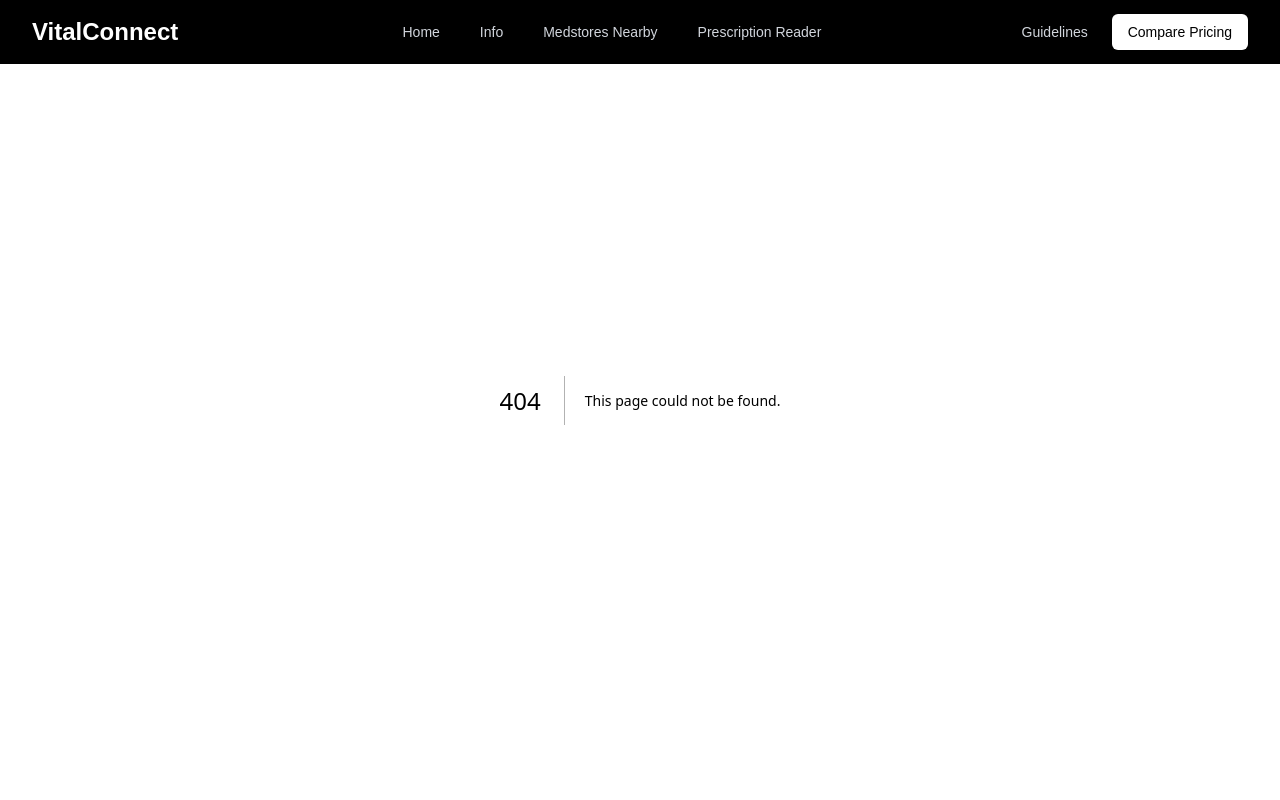
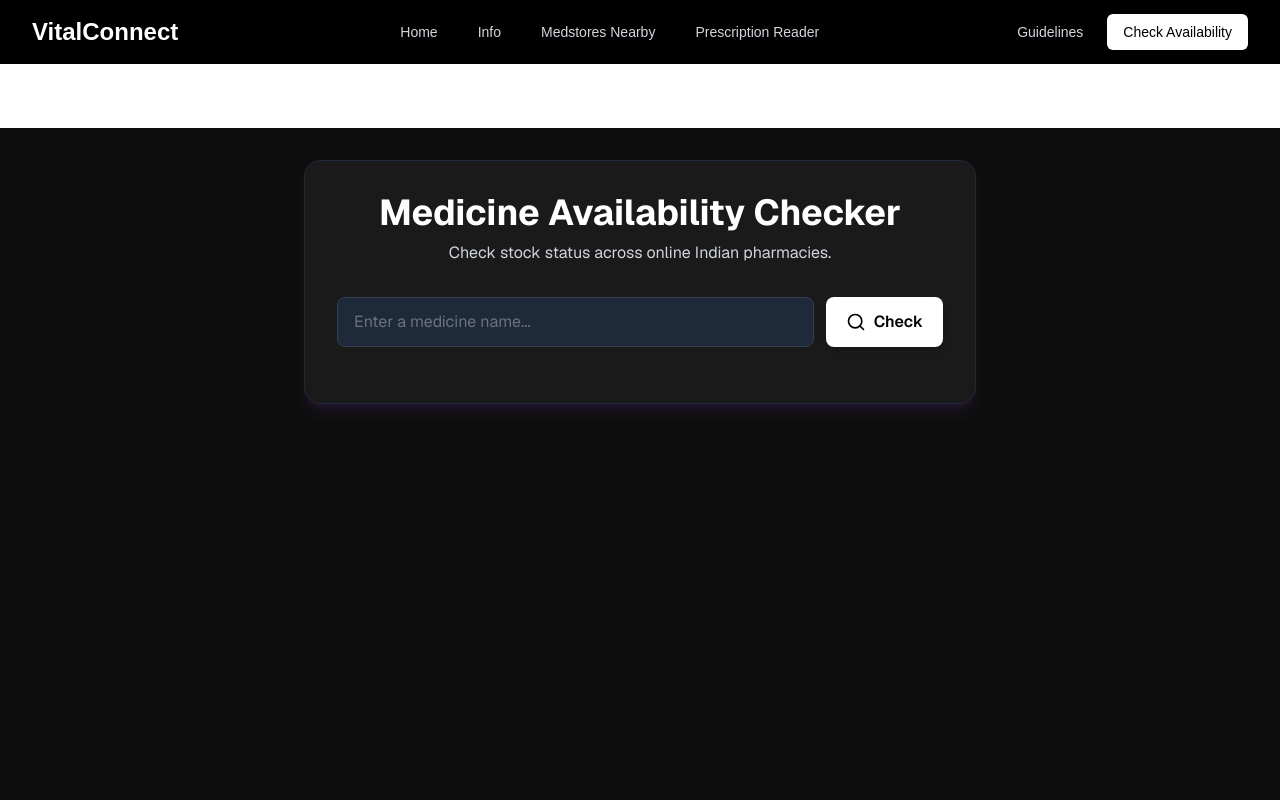
Before and after one commit to vanshkw/vitalconnect, a Next.js app: page /availability in a window 1280 px wide. Before the commit this address had no page. Shown: the top 800 px of the page. Built offline with nearby package versions, Linux system fonts and the light colour scheme.

Commit message:
availibility page done

```diff
--- /dev/null
+++ b/src/app/availability/page.js
@@ -0,0 +1,162 @@
+'use client';
+
+import { useState } from 'react';
+
+// === UI Helper Components ===
+
+const SearchIcon = () => (
+    <svg xmlns="http://www.w3.org/2000/svg" width="20" height="20" viewBox="0 0 24 24" fill="none" stroke="currentColor" strokeWidth="2" strokeLinecap="round" strokeLinejoin="round">
+        <circle cx="11" cy="11" r="8"></circle>
+        <line x1="21" y1="21" x2="16.65" y2="16.65"></line>
+    </svg>
+);
+
+const Spinner = () => (
+    <svg className="animate-spin -ml-1 mr-3 h-5 w-5 text-black" xmlns="http://www.w3.org/2000/svg" fill="none" viewBox="0 0 24 24">
+        <circle className="opacity-25" cx="12" cy="12" r="10" stroke="currentColor" strokeWidth="4"></circle>
+        <path className="opacity-75" fill="currentColor" d="M4 12a8 8
+ 0 018-8V0C5.373 0 0 5.373 0 12h4zm2 5.291A7.962 7.962 0 014 12H0c0 3.042 1.135 5.824 3 7.938l3-2.647z"></path>
+    </svg>
+);
+
+const CheckCircleIcon = () => (
+    <svg xmlns="http://www.w3.org/2000/svg" width="20" height="20" viewBox="0 0 24 24" fill="none" stroke="currentColor" strokeWidth="2" strokeLinecap="round" strokeLinejoin="round" className="text-green-400">
+        <path d="M22 11.08V12a10 10 0 1 1-5.93-9.14"></path>
+        <polyline points="22 4 12 14.01 9 11.01"></polyline>
+    </svg>
+);
+
+const XCircleIcon = () => (
+    <svg xmlns="http://www.w3.org/2000/svg" width="20" height="20" viewBox="0 0 24 24" fill="none" stroke="currentColor" strokeWidth="2" strokeLinecap="round" strokeLinejoin="round" className="text-red-400">
+        <circle cx="12" cy="12" r="10"></circle>
+        <line x1="15" y1="9" x2="9" y2="15"></line>
+        <line x1="9" y1="9" x2="15" y2="15"></line>
+    </svg>
+);
+
+
+// === Main Page Component ===
+
+export default function StockCheckerPage() {
+    const [searchTerm, setSearchTerm] = useState('');
+    const [stockResults, setStockResults] = useState([]);
+    const [status, setStatus] = useState('idle'); // idle, loading, finished, error
+    const [error, setError] = useState('');
+
+    // Mock function to simulate checking stock status
+    const fetchStockStatus = async (drugName) => {
+        console.log(`Checking stock for: ${drugName}`);
+        await new Promise(resolve => setTimeout(resolve, 1500));
+
+        if (!drugName || drugName.trim().length < 3) {
+            return [];
+        }
+
+        const stores = [
+            { name: 'Tata 1mg', logo: 'https://placehold.co/100x40/ffffff/000000?text=1mg', searchUrl: 'https://www.1mg.com/search/all?name=' },
+            { name: 'PharmEasy', logo: 'https://placehold.co/100x40/ffffff/000000?text=PharmEasy', searchUrl: 'https://pharmeasy.in/search/all?name=' },
+            { name: 'Netmeds', logo: 'https://placehold.co/100x40/ffffff/000000?text=Netmeds', searchUrl: 'https://www.netmeds.com/catalogsearch/result?q=' },
+            { name: 'Apollo Pharmacy', logo: 'https://placehold.co/100x40/ffffff/000000?text=Apollo', searchUrl: 'https://www.apollopharmacy.in/search-medicines/' },
+        ];
+
+        const results = stores.map(store => ({
+            storeName: store.name,
+            // Randomly assign stock status
+            status: Math.random() > 0.3 ? 'In Stock' : 'Out of Stock',
+            logoUrl: store.logo,
+            url: `${store.searchUrl}${encodeURIComponent(drugName)}`,
+        }));
+
+        return results;
+    };
+
+    const handleSearch = async (e) => {
+        e.preventDefault();
+        if (!searchTerm.trim()) return;
+
+        setStatus('loading');
+        setError('');
+        setStockResults([]);
+
+        try {
+            const results = await fetchStockStatus(searchTerm);
+            if (results.length === 0) {
+                setError(`Could not check stock for "${searchTerm}". Please try another medicine.`);
+            } else {
+                setStockResults(results);
+            }
+            setStatus('finished');
+        } catch (err) {
+            console.error("Stock check failed:", err);
+            setError("An unexpected error occurred. Please try again later.");
+            setStatus('error');
+        }
+    };
+
+    return (
+        <main className="min-h-screen bg-[#0D0D0D] mt-32 text-white p-4 sm:p-6 lg:p-8 flex flex-col items-center font-sans">
+            <div className="w-full max-w-2xl">
+                <div className="bg-[#1A1A1A] rounded-2xl border border-gray-800 shadow-lg shadow-purple-500/10 p-6 sm:p-8">
+                    <div className="text-center mb-8">
+                        <h1 className="text-3xl sm:text-4xl font-bold text-white">Medicine Availability Checker</h1>
+                        <p className="text-gray-300 mt-2">Check stock status across online Indian pharmacies.</p>
+                    </div>
+
+                    <form onSubmit={handleSearch} className="flex gap-3 mb-6">
+                        <input
+                            type="text"
+                            placeholder="Enter a medicine name..."
+                            value={searchTerm}
+                            onChange={(e) => setSearchTerm(e.target.value)}
+                            className="flex-1 bg-gray-800 border border-gray-700 rounded-lg px-4 py-3 text-white placeholder-gray-500 focus:ring-2 focus:ring-purple-500 focus:border-purple-500 outline-none transition"
+                        />
+                        <button
+                            type="submit"
+                            disabled={status === 'loading'}
+                            className="bg-white hover:bg-gray-200 text-black font-semibold px-5 py-3 rounded-lg shadow-md transition disabled:bg-gray-600 disabled:text-gray-400 disabled:cursor-not-allowed flex items-center gap-2"
+                        >
+                            {status === 'loading' ? <Spinner /> : <SearchIcon />}
+                            <span>{status === 'loading' ? 'Checking...' : 'Check'}</span>
+                        </button>
+                    </form>
+                </div>
+
+                <div className="mt-8">
+                    {status === 'loading' && (
+                        <div className="space-y-4">
+                            {[...Array(3)].map((_, i) => (
+                                <div key={i} className="bg-gray-800 p-4 rounded-lg animate-pulse flex items-center justify-between">
+                                    <div className="h-8 bg-gray-700 rounded w-1/4"></div>
+                                    <div className="h-8 bg-gray-700 rounded w-1/4"></div>
+                                </div>
+                            ))}
+                        </div>
+                    )}
+
+                    {status === 'finished' && error && (
+                         <p className="text-center text-red-400 bg-red-900/50 p-4 rounded-lg">{error}</p>
+                    )}
+
+                    {status === 'finished' && stockResults.length > 0 && (
+                        <div className="space-y-4">
+                            {stockResults.map((result, index) => (
+                                <a href={result.url} key={index} target="_blank" rel="noopener noreferrer" className="block p-5 rounded-lg border-2 bg-[#1A1A1A] border-gray-800 hover:border-gray-600 transition-transform hover:-translate-y-1">
+                                    <div className="flex justify-between items-center">
+                                        <div className="flex items-center">
+                                            <img src={result.logoUrl} alt={`${result.storeName} logo`} className="h-8 mr-4 bg-white p-1 rounded" />
+                                            <span className="font-semibold text-lg">{result.storeName}</span>
+                                        </div>
+                                        <div className={`flex items-center gap-2 px-3 py-1 rounded-full text-sm font-medium ${result.status === 'In Stock' ? 'bg-green-900/50 text-green-300' : 'bg-red-900/50 text-red-300'}`}>
+                                            {result.status === 'In Stock' ? <CheckCircleIcon/> : <XCircleIcon/>}
+                                            {result.status}
+                                        </div>
+                                    </div>
+                                </a>
+                            ))}
+                        </div>
+                    )}
+                </div>
+            </div>
+        </main>
+    );
+}
--- a/src/app/footer/footer.js
+++ b/src/app/footer/footer.js
@@ -14,13 +14,13 @@ export default function Footer() {
             <Link href="/" className="text-gray-400 hover:text-white transition-colors">
               Home
             </Link>
-            <Link href="/stores" className="text-gray-400 hover:text-white transition-colors">
+            <Link href="/medinfo" className="text-gray-400 hover:text-white transition-colors">
                Info
             </Link>
-            <Link href="/stores" className="text-gray-400 hover:text-white transition-colors">
+            <Link href="/medstores" className="text-gray-400 hover:text-white transition-colors">
               Medstores Nearby
             </Link>
-            <Link href="/stores" className="text-gray-400 hover:text-white transition-colors">
+            <Link href="/prescription" className="text-gray-400 hover:text-white transition-colors">
               Prescription Reader
             </Link>
           </nav>
--- a/src/app/navbar/navbar.js
+++ b/src/app/navbar/navbar.js
@@ -31,8 +31,8 @@ const Navbar = () => {
                  <Link href="/tandc" className="text-gray-300 hover:text-white px-4 py-2 rounded-md text-sm font-medium">
                     Guidelines
                 </Link>
-                <Link href="/pricing" className="bg-white text-black px-4 py-2 rounded-md text-sm font-medium hover:bg-gray-200">
-                    Compare Pricing
+                <Link href="/availability" className="bg-white text-black px-4 py-2 rounded-md text-sm font-medium hover:bg-gray-200">
+                    Check Availability
                 </Link>
             </div>
           </div>
```
